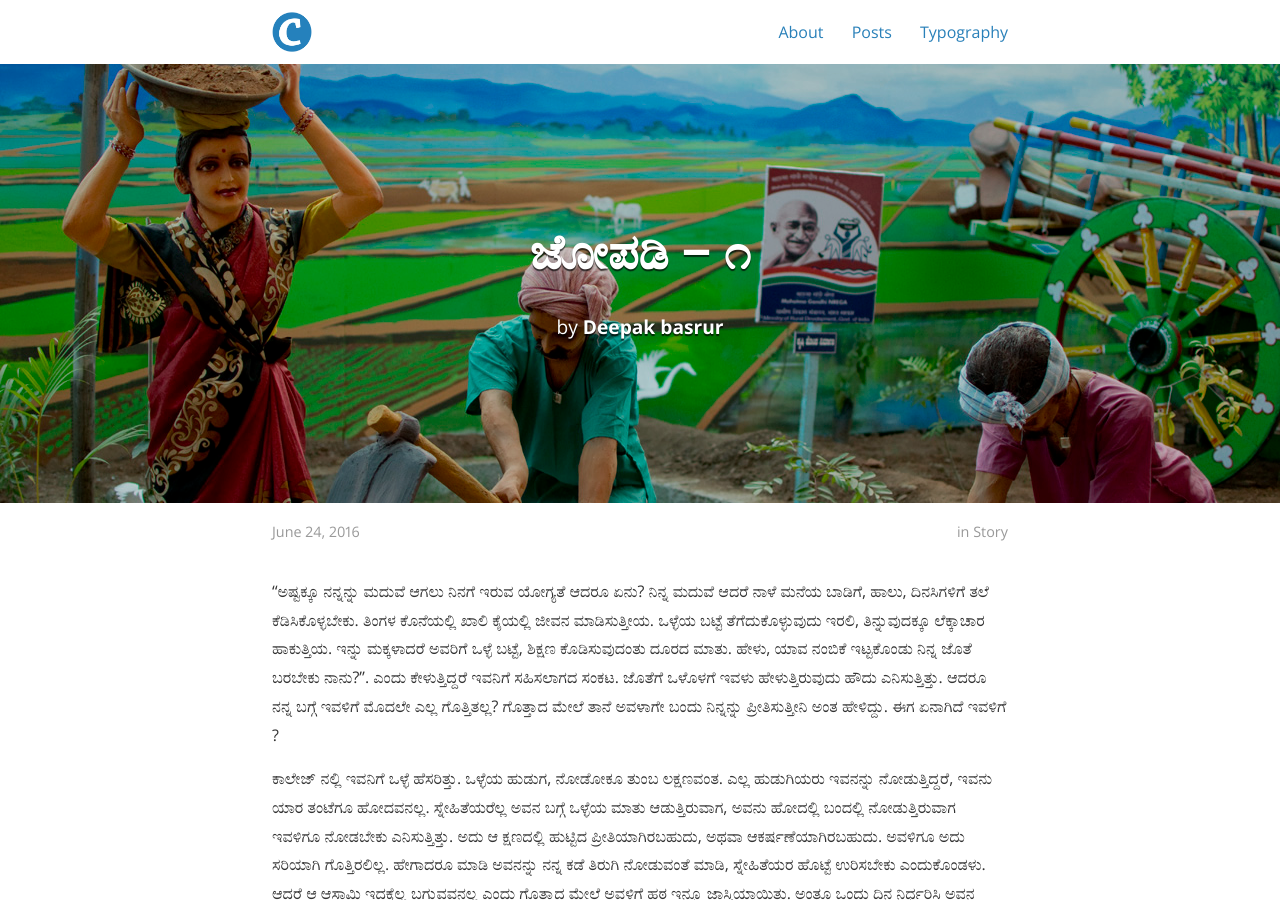
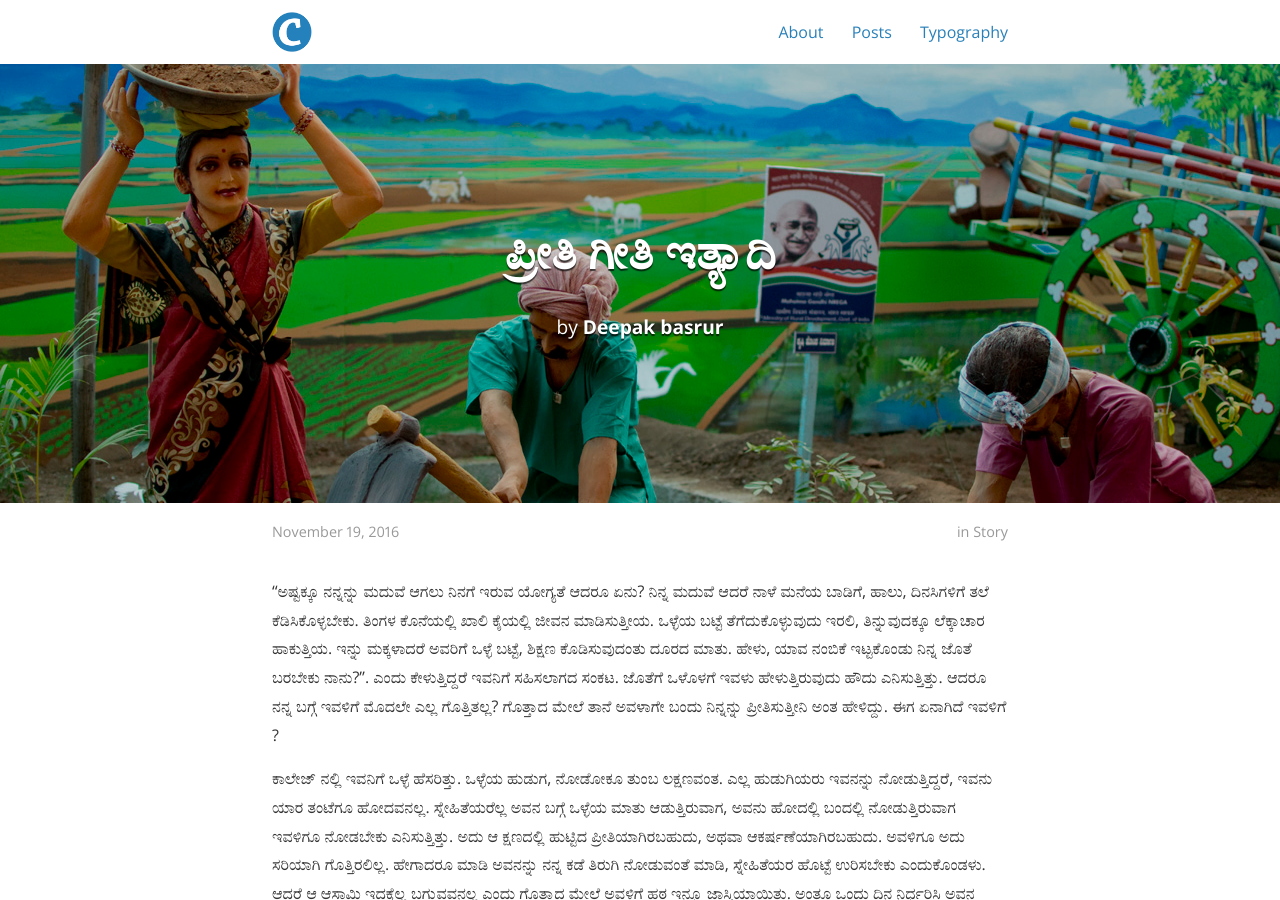
Before and after one commit to bencentra/centrarium, a Jekyll site: the page built from _posts/2016-11-19-preeti-geeti-ityaadi.markdown, in a window 1280 px wide and 900 px high. Built offline with Jekyll 4.4.1, drawn with Linux system fonts in a browser that asks for light colours; nearby versions of some CDN libraries; comment, search, counter and statistics services are not loaded; a style sheet for code colours, icons or effects is not loaded.

Commit message:
Update 2016-11-19-preeti-geeti-ityaadi.markdown

```diff
--- a/_posts/2016-11-19-preeti-geeti-ityaadi.markdown
+++ b/_posts/2016-11-19-preeti-geeti-ityaadi.markdown
@@ -1,8 +1,8 @@
 ---
 
 layout: post
-title:  "ಜೋಪಡಿ – ೧"
-date:   2016-06-24
+title:  "ಪ್ರೀತಿ ಗೀತಿ ಇತ್ಯಾದಿ"
+date:   2016-11-19
 author: Deepak basrur
 categories: Story
 tags:	Acchakannada Kannada story Jeevana Boys Girls
```
